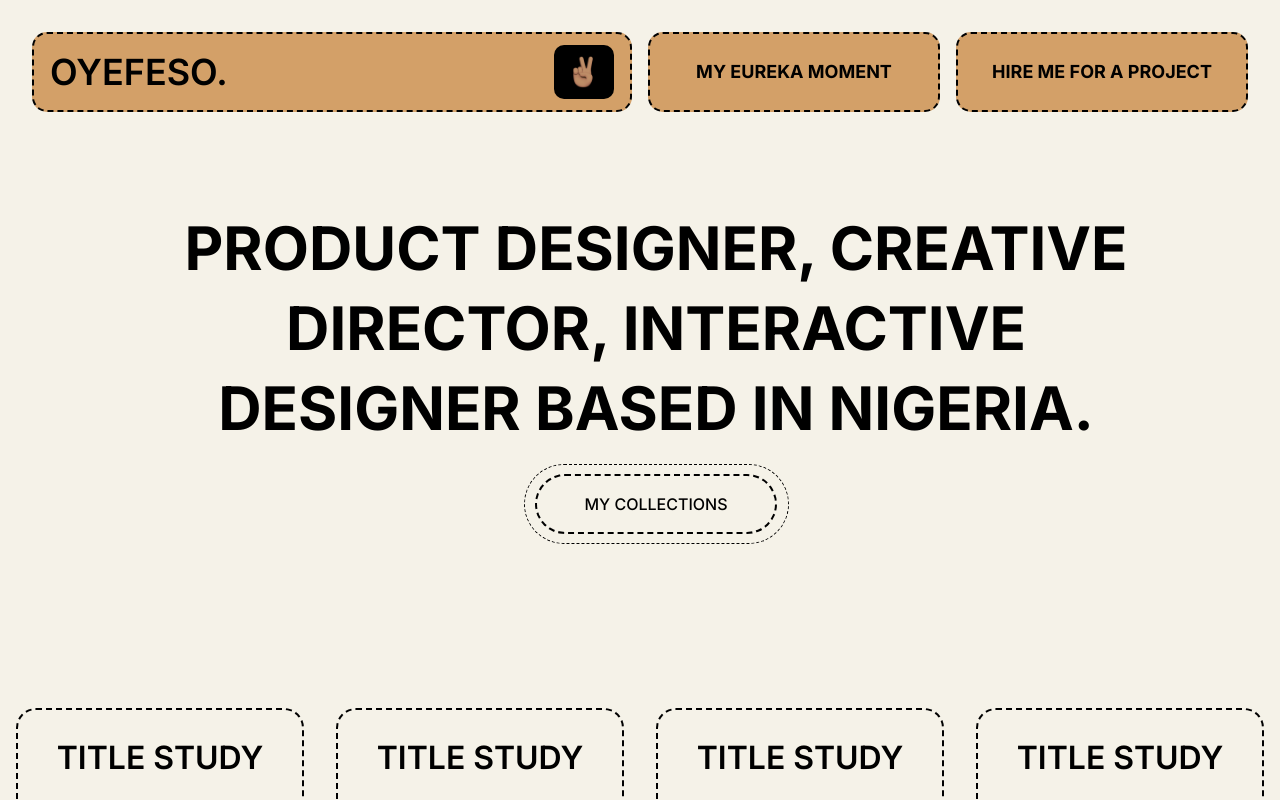
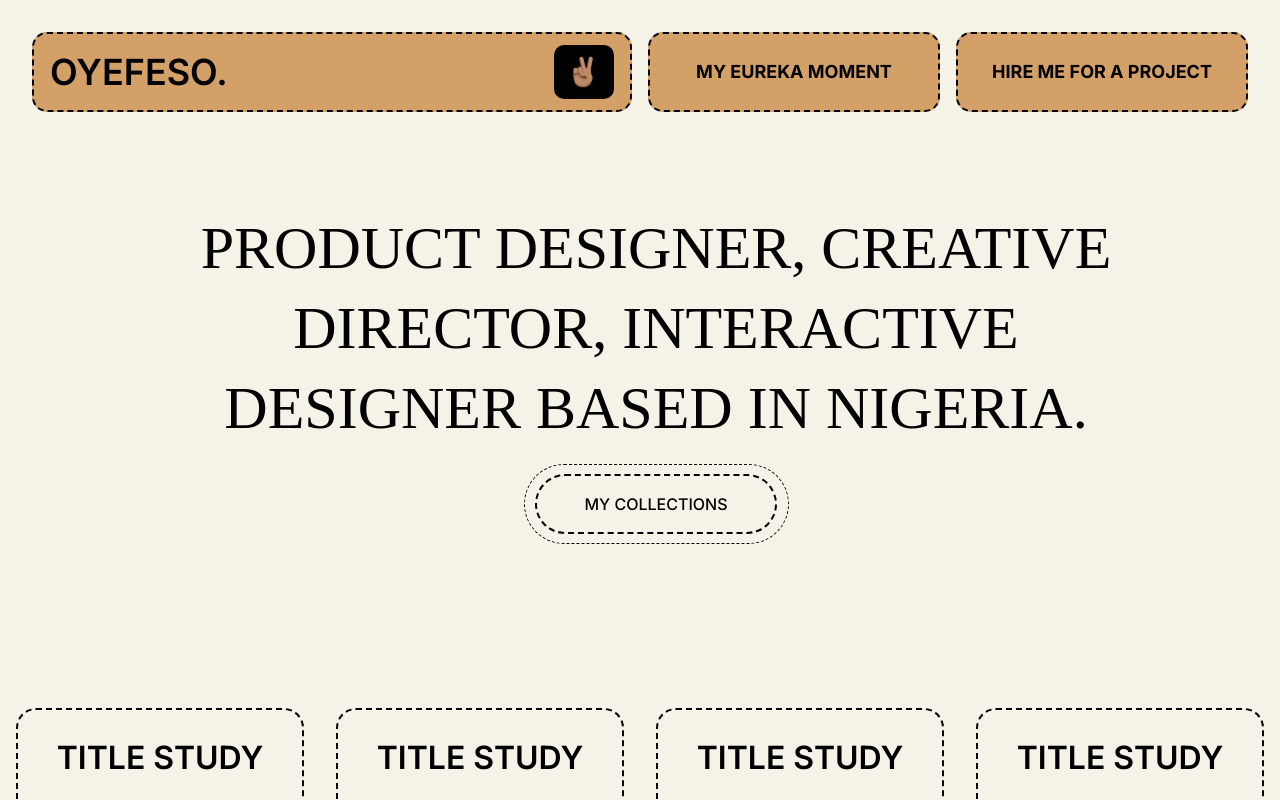
Before and after one commit to kalejaiyeoluwadara/afolabi, a Next.js app: page / in a window 1280 px wide. Shown: the top 800 px of the page. Built offline with nearby package versions, Linux system fonts and the light colour scheme.

Commit message:
added font

```diff
--- a/app/Hero/Hero.jsx
+++ b/app/Hero/Hero.jsx
@@ -4,7 +4,7 @@ function Hero() {
   return (
     <main className="flex-center w-screen overflow-x-hidden ">
       <div className="flex-center mt-16 flex-col ">
-        <h1 className="uppercase w-[952px] leading-[80px] text-center text-black ">
+        <h1 className="uppercase font w-[952px] leading-[80px] text-center text-black ">
           product designer, CREATIVE DIRECTOR, INTERACTIVE DESIGNER BASED IN
           NIGERIA.
         </h1>
--- a/app/globals.css
+++ b/app/globals.css
@@ -5,6 +5,12 @@
 body{
   @apply bg-foreground w-[100vw] overflow-x-hidden
 }
+.font {
+  font-family: 'Stratos', 'Stratos Medium';
+  font-weight: 500; /* or the correct weight for Stratos Medium */
+  font-style: normal; /* Ensures it doesn't use italic */
+}
+
 *{
   @apply transition-all
 }
```
